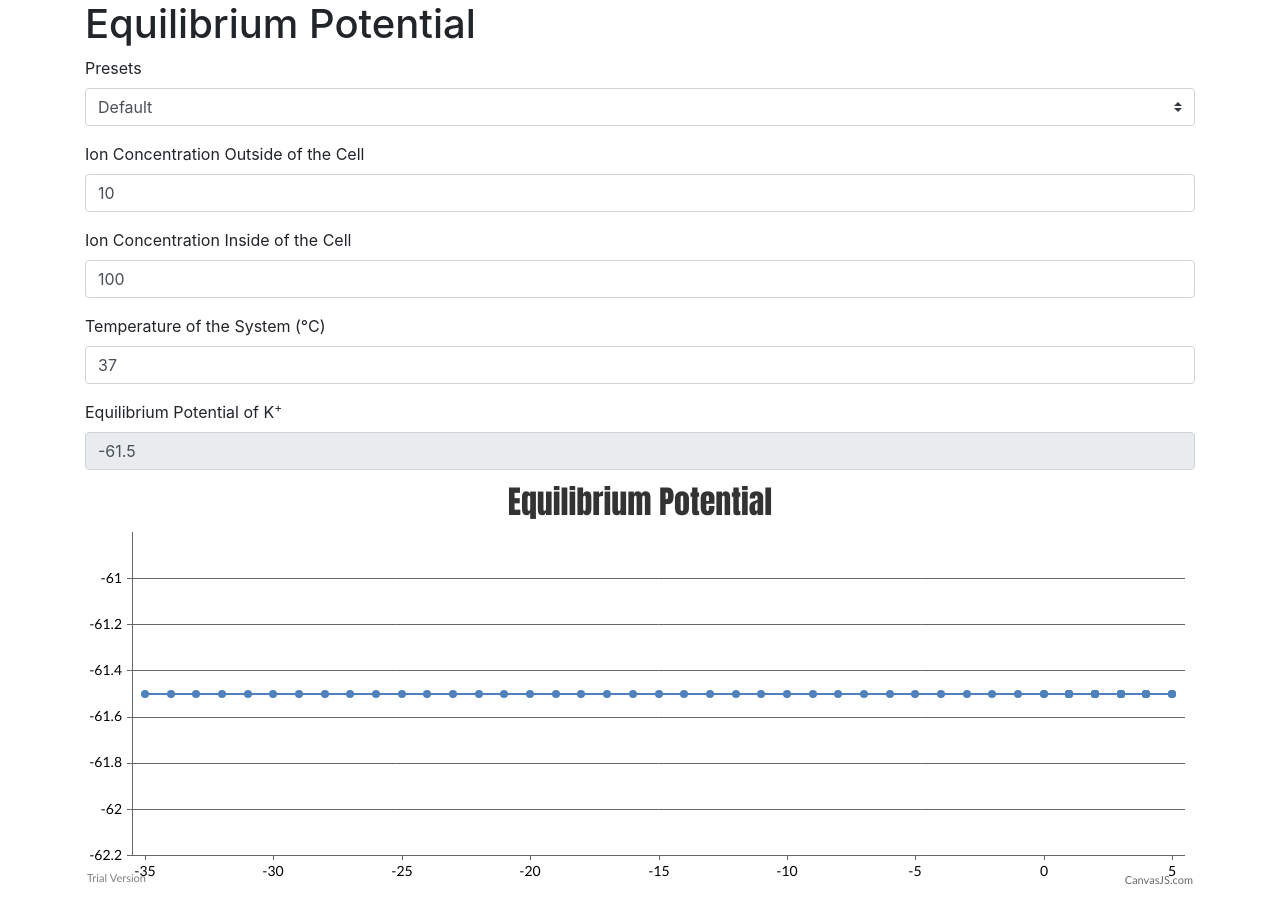
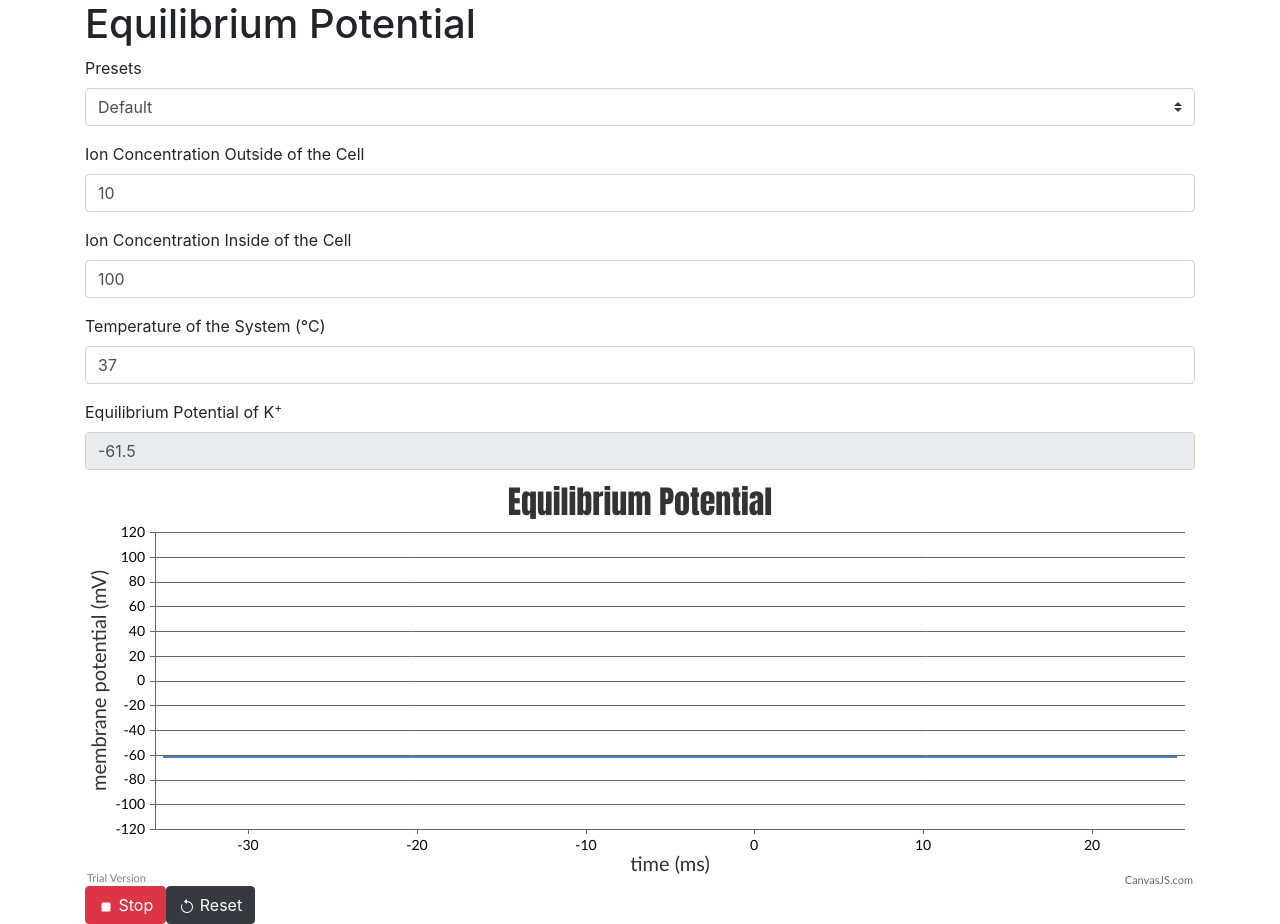
Before and after one commit to christoferpeterson/explore-human-physiology, a React (Create React App) app: page / in a window 1280 px wide. Before the commit the page ends 889 px from the top, so only its background shows below. Built offline with nearby package versions, Linux system fonts and the light colour scheme.

Commit message:
Cleaned up chart and added interactions

```diff
--- a/package.json
+++ b/package.json
@@ -9,6 +9,7 @@
     "bootstrap": "^4.5.2",
     "react": "^16.13.1",
     "react-bootstrap": "^1.3.0",
+    "react-bootstrap-icons": "^1.0.0",
     "react-dom": "^16.13.1",
     "react-scripts": "3.4.3"
   },
--- a/src/App.js
+++ b/src/App.js
@@ -3,6 +3,7 @@ import {Container,Row,Col,Form,Button} from "react-bootstrap";
 import Physics from "./Physics";
 import CellPresets from "./CellPresets";
 import Chart from "./Chart";
+import { StopFill, PlayFill, ArrowCounterclockwise } from 'react-bootstrap-icons';
 
 const CUSTOM_INDEX = -1;
 const HISTORY_INTERVAL = 200;
@@ -19,20 +20,44 @@ class App extends React.Component {
       equilibriumPotential: -61.5,
       history: [],
       startTime: new Date(),
+      running:true
     }
+    this.state.history = this.buildHistory(this.state);
+  }
 
-    for (let index = -HISTORY_LENGTH; index < 0; index++) {
-      this.state.history.push({x: index, y: this.state.equilibriumPotential})
+  componentDidMount = () => {
+    this.startHistory();
+  }
+
+  startHistory = () => {
+    this.updateHistoryInterval = setInterval(this.updateHistory, HISTORY_INTERVAL);
+    if(!this.state.running) {
+      this.setState({...this.state,running:true});
     }
   }
 
-  componentDidMount = () => {
-    this.updateHistoryInterval = setInterval(this.updateHistory, HISTORY_INTERVAL);
+  stopHistory = () => {
+    clearInterval(this.updateHistoryInterval);
+    if(!!this.state.running) {
+      this.setState({...this.state,running:false});
+    }
+  }
+
+  buildHistory = (state) => {
+    const output = [];
+    for (let index = -HISTORY_LENGTH; index <= 0; index++) {
+      output.push({x: index, y: state.equilibriumPotential})
+    }
+    return output;
+  }
+
+  resetHistory = () => {
+    this.setState({...this.state, history: this.buildHistory(this.state)});
   }
 
   updateHistory = () => {
     const newHistory = [...this.state.history];
-    const currentTime = Math.round((new Date() - this.state.startTime) / 1000);
+    const currentTime = newHistory[newHistory.length - 1].x + 1;
     newHistory.push({x: currentTime, y: this.state.equilibriumPotential});
 
     if(newHistory.length > HISTORY_LENGTH) {
@@ -53,13 +78,19 @@ class App extends React.Component {
   updatePreset = (event) => {
     const presetIndex = event.target.value;
     const preset = CellPresets[presetIndex];
-    console.log(event,preset, presetIndex, CellPresets);
-    const newState = {
-      preset: presetIndex,
-      ionConcentrationOutside: preset.KConcentrationOut,
-      ionConcentrationInside: preset.KConcentrationIn,
-      temperature: preset.T
-    };
+    let newState = {
+      preset: presetIndex
+    }
+
+    if(!!preset) {
+      newState = {
+        ...newState,
+        ionConcentrationOutside: preset.KConcentrationOut,
+        ionConcentrationInside: preset.KConcentrationIn,
+        temperature: preset.T
+      }
+    }
+
     this.update(newState, true);
   }
 
@@ -87,11 +118,28 @@ class App extends React.Component {
     )
   }
 
+  renderChart = () => {
+    const {history} = this.state;
+    const chartOptions = {
+      axisX: {
+        title: "time (ms)"
+      },
+      axisY: {
+        title: "membrane potential (mV)",
+        minimum: -120,
+        maximum: 120,
+        interval: 20
+      }
+    }
+
+    return(<Chart chartTitle={"Equilibrium Potential"} data={history} options={chartOptions} />)
+  }
+
   render = () => {
     const {
       equilibriumPotential,
       preset,
-      history
+      running
     } = this.state;
 
     return (
@@ -119,7 +167,10 @@ class App extends React.Component {
         </Row>
         <Row>
           <Col>
-            <Chart chartTitle={"Equilibrium Potential"} data={history} />
+            {this.renderChart()}
+            {!!running && <Button variant="danger" onClick={this.stopHistory}><StopFill /> Stop</Button>}
+            {!running && <Button variant="success" onClick={this.startHistory}><PlayFill /> Play</Button>}
+            <Button variant="dark" onClick={this.resetHistory}><ArrowCounterclockwise /> Reset</Button>
           </Col>
         </Row>
       </Container>
--- a/src/Chart.js
+++ b/src/Chart.js
@@ -10,22 +10,24 @@ class Chart extends React.Component {
   }
 
   render = () => {
-    const { chartTitle, data } = this.props;
+    const { chartTitle, data, options } = this.props;
 
-    const options = {
+    const chartOptions = {
+      ...options,
       title:{
         text: chartTitle
       },
       data: [
       {
         type: "line",
+        markerSize: 0,
         dataPoints: data
       }]
     };
 
    return (
       <div>
-        <CanvasJSChart options = {options}
+        <CanvasJSChart options={chartOptions}
             /* onRef = {ref => this.chart = ref} */
         />
       </div>
```
Also changed, not shown: 1 other file (tests, documents, lock files or other folders).
